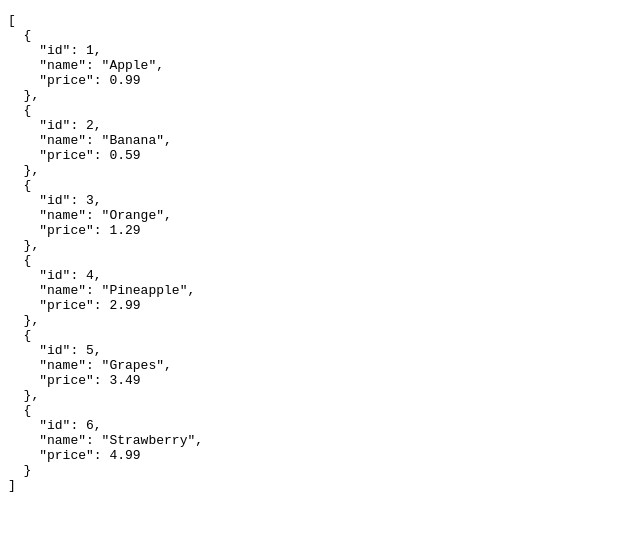
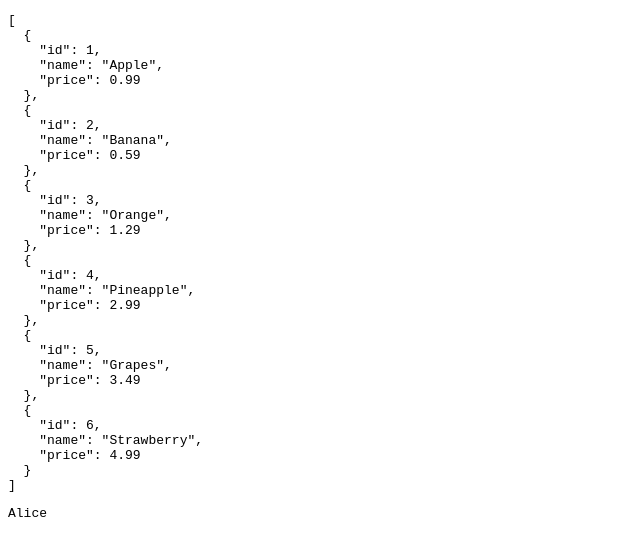
Before and after one commit to Nandaaung-Dev/ts-vue-boilerplate, a Vue app: page / in a window 1280 px wide. Shown: the top 556 px of the page, without its empty margins (0-640 px from the left). Built offline with nearby package versions, Linux system fonts and the light colour scheme; the HTML template or start-up script is replaced by a standard one.

Commit message:
auth user store

```diff
--- a/src/App.vue
+++ b/src/App.vue
@@ -1,15 +1,19 @@
 <script setup lang="ts">
 import { RouterLink, RouterView } from "vue-router";
 import { useProductStore } from "@/stores/productStore";
+import { useAuthUserStore } from "@/stores/authUserStore"
 import { storeToRefs } from "pinia";
 
 // const productStore = useProductStore();
+
+const {username} = storeToRefs(useAuthUserStore())
 
 const { products } = storeToRefs(useProductStore());
 </script>
 
 <template>
   <pre>{{ products }}</pre>
+  <pre>{{ username }}</pre>
   <!-- <pre>{{ productStore }} </pre> -->
   <!-- <RouterLink to="/">Home</RouterLink>
   <RouterLink to="/about">About</RouterLink>
--- /dev/null
+++ b/src/stores/authUserStore.js
@@ -0,0 +1,9 @@
+import { defineStore } from "pinia";
+
+export const useAuthUserStore = defineStore("authuser", {
+  state: () => {
+    return {
+      username: "Alice",
+    };
+  },
+});
```
